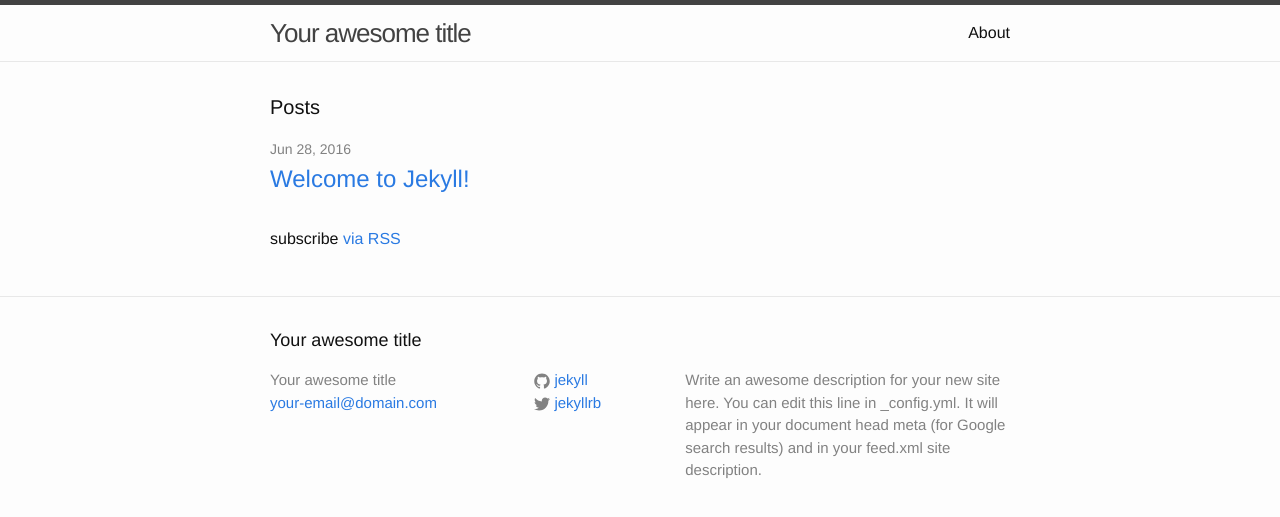
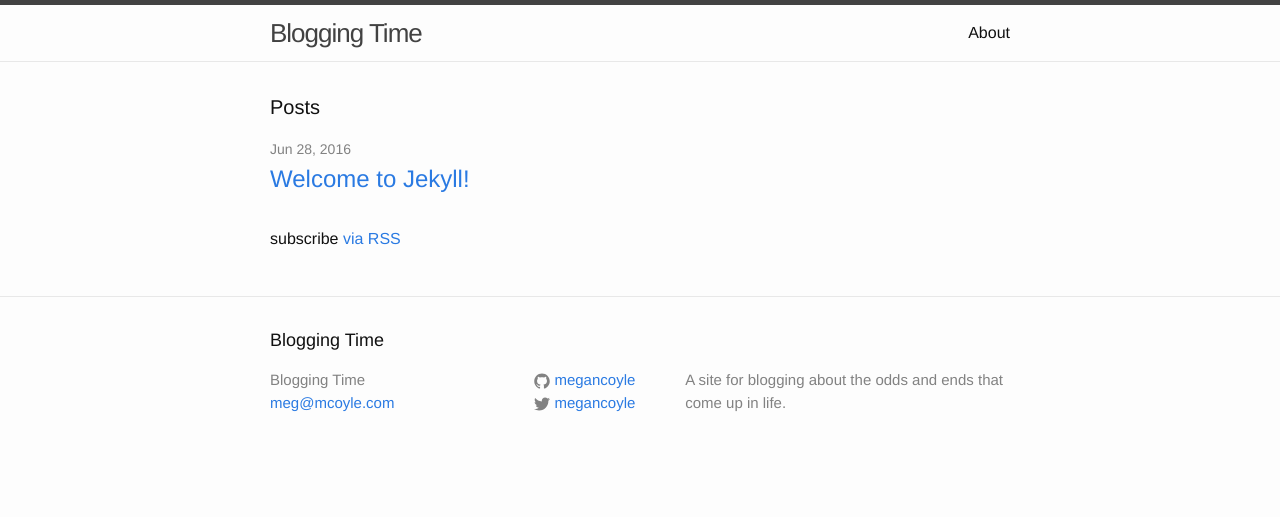
Before and after one commit to megancoyle/blogging-time, a Jekyll site: the page built from index.html, in a window 1280 px wide. Shown: the top 517 px of the page. Built offline with Jekyll 4.4.1, drawn with Linux system fonts in a browser that asks for light colours.

Commit message:
Customize config settings

```diff
--- a/_config.yml
+++ b/_config.yml
@@ -6,16 +6,14 @@
 # 'jekyll serve'. If you change this file, please restart the server process.
 
 # Site settings
-title: Your awesome title
-email: your-email@domain.com
+title: Blogging Time
+email: meg@mcoyle.com
 description: > # this means to ignore newlines until "baseurl:"
-  Write an awesome description for your new site here. You can edit this
-  line in _config.yml. It will appear in your document head meta (for
-  Google search results) and in your feed.xml site description.
+  A site for blogging about the odds and ends that come up in life.
 baseurl: "" # the subpath of your site, e.g. /blog
 url: "http://yourdomain.com" # the base hostname & protocol for your site
-twitter_username: jekyllrb
-github_username:  jekyll
+twitter_username: megancoyle
+github_username:  megancoyle
 
 # Build settings
 markdown: kramdown
```
